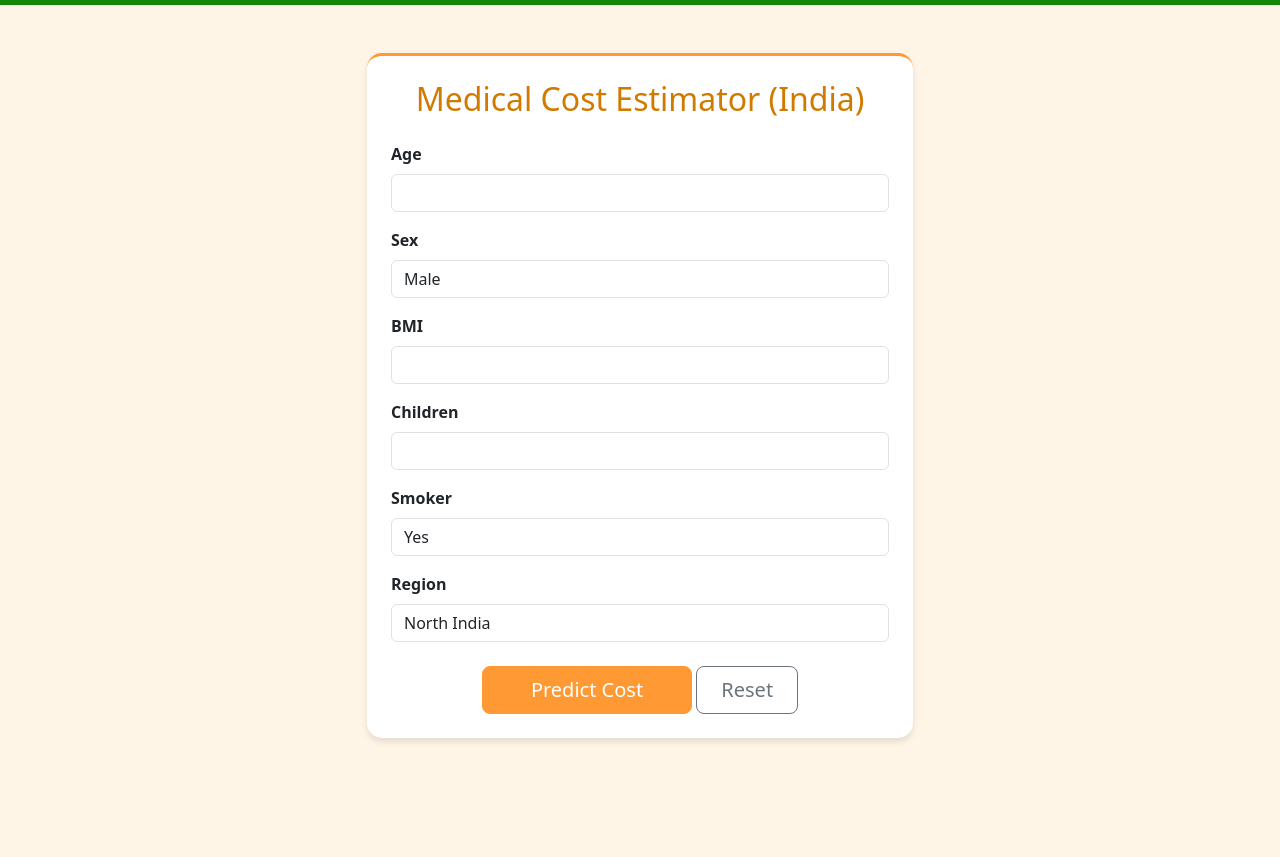
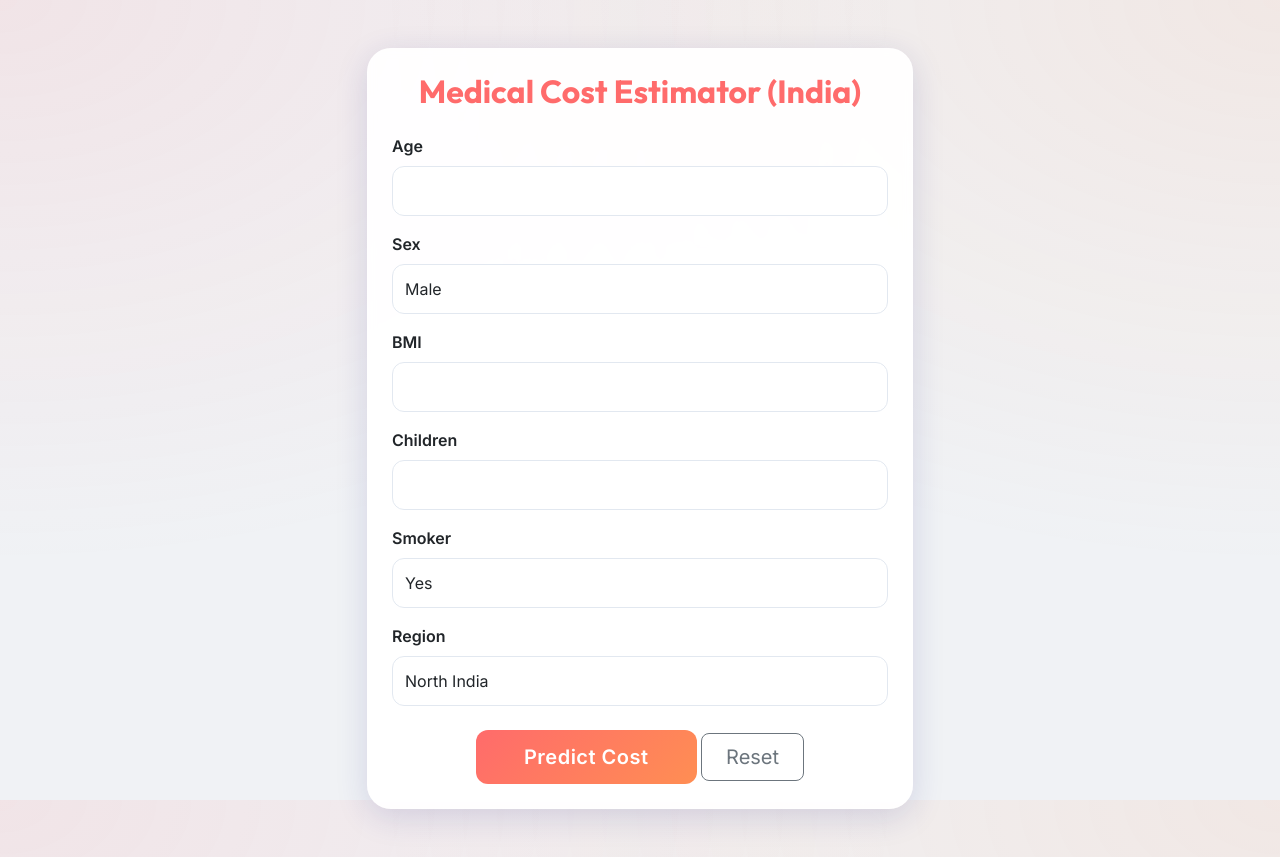
Before and after one commit to JanSaida7/insurance-cost-predictor, a Django app: page / in a window 1280 px wide. Before the commit the page ends 742 px from the top, so only its background shows below. Run offline with Django 5.2, Linux system fonts and the light colour scheme.

Commit message:
feat(ui): Implement Phase 1 - Modern Typography, Glassmorphism & New Palette

```diff
--- a/predictor/templates/predictor/base.html
+++ b/predictor/templates/predictor/base.html
@@ -4,102 +4,149 @@
 <head>
     <meta charset="UTF-8">
     <meta name="viewport" content="width=device-width, initial-scale=1.0">
-    <title>Medical Cost Prediction</title>
+    <title>HealthSure | AI Cost Estimator</title>
+    <!-- Google Fonts: Outfit (Headings) & Inter (Body) -->
+    <link rel="preconnect" href="https://fonts.googleapis.com">
+    <link rel="preconnect" href="https://fonts.gstatic.com" crossorigin>
+    <link
+        href="https://fonts.googleapis.com/css2?family=Inter:wght@300;400;500;600&family=Outfit:wght@400;500;600;700&display=swap"
+        rel="stylesheet">
+
     <!-- Bootstrap CSS -->
     <link href="https://cdn.jsdelivr.net/npm/bootstrap@5.3.0/dist/css/bootstrap.min.css" rel="stylesheet">
+
     <style>
         :root {
-            --bs-primary: #FF9933;
-            /* Indian Saffron */
-            --bs-primary-rgb: 255, 153, 51;
+            /* Brand Colors */
+            --primary-gradient: linear-gradient(135deg, #FF6B6B 0%, #FF8E53 100%);
+            /* Warm Coral Gradient */
+            --bs-primary: #FF6B6B;
+            --bs-primary-rgb: 255, 107, 107;
+            --text-dark: #1e293b;
+            --text-muted: #64748b;
+
+            /* Glassmorphism */
+            --glass-bg: rgba(255, 255, 255, 0.95);
+            --glass-border: 1px solid rgba(255, 255, 255, 0.2);
+            --glass-shadow: 0 8px 32px 0 rgba(31, 38, 135, 0.15);
         }
 
         body {
-            background-color: #fff5e6;
-            /* Light warm background */
-            border-top: 5px solid #138808;
-            /* India Green top border */
+            font-family: 'Inter', sans-serif;
+            background: #f0f2f5;
+            background-image:
+                radial-gradient(at 0% 0%, rgba(255, 107, 107, 0.1) 0px, transparent 50%),
+                radial-gradient(at 100% 0%, rgba(255, 142, 83, 0.1) 0px, transparent 50%);
+            background-attachment: fixed;
+            min-height: 100vh;
+            color: var(--text-dark);
         }
 
-        .card {
-            border: none;
-            border-radius: 15px;
-            box-shadow: 0 4px 6px rgba(0, 0, 0, 0.1);
-            border-top: 3px solid #FF9933;
-            /* Saffron card top */
+        h1,
+        h2,
+        h3,
+        h4,
+        h5,
+        h6,
+        .display-6 {
+            font-family: 'Outfit', sans-serif;
+            font-weight: 700;
+            color: var(--text-dark);
         }
 
+        /* Glassmorphism Card */
+        .card {
+            border: var(--glass-border);
+            border-radius: 24px;
+            background: var(--glass-bg);
+            box-shadow: var(--glass-shadow);
+            backdrop-filter: blur(4px);
+            -webkit-backdrop-filter: blur(4px);
+            border-top: none;
+            /* Reset old border */
+        }
+
+        /* Buttons */
         .btn-primary {
-            background-color: #FF9933;
-            border-color: #FF9933;
+            background: var(--primary-gradient);
+            border: none;
+            border-radius: 12px;
+            padding: 12px 24px;
+            font-weight: 600;
+            letter-spacing: 0.5px;
+            transition: transform 0.2s, box-shadow 0.2s;
         }
 
         .btn-primary:hover {
-            background-color: #d17a00;
-            border-color: #d17a00;
+            transform: translateY(-2px);
+            box-shadow: 0 10px 20px -10px rgba(255, 107, 107, 0.5);
+            background: var(--primary-gradient);
+            /* Keep gradient on hover */
         }
 
         .text-primary {
-            color: #d17a00 !important;
-            /* Slightly darker for text readability */
+            color: #FF6B6B !important;
         }
 
-        /* Plan Tiers */
+        /* Plan Tiers Override */
         .border-silver {
-            border-color: #C0C0C0 !important;
+            border-color: #e2e8f0 !important;
         }
 
         .bg-silver {
-            background: linear-gradient(135deg, #E0E0E0 0%, #C0C0C0 100%) !important;
-            color: #333 !important;
+            background: linear-gradient(135deg, #f8fafc 0%, #e2e8f0 100%) !important;
+            color: #334155 !important;
         }
 
         .btn-outline-silver {
-            color: #666;
-            border-color: #C0C0C0;
-        }
-
-        .btn-outline-silver:hover {
-            background-color: #C0C0C0;
-            color: #fff;
+            color: #64748b;
+            border-color: #cbd5e1;
+            border-radius: 10px;
         }
 
         .border-gold {
-            border-color: #FFD700 !important;
+            border-color: #fcd34d !important;
         }
 
         .bg-gold {
-            background: linear-gradient(135deg, #FFD700 0%, #FDB931 100%) !important;
-            color: #333 !important;
+            background: linear-gradient(135deg, #fffbeb 0%, #fcd34d 100%) !important;
+            color: #78350f !important;
         }
 
         .btn-outline-gold {
-            color: #996515;
-            border-color: #FFD700;
-        }
-
-        .btn-outline-gold:hover {
-            background-color: #FFD700;
-            color: #fff;
+            color: #b45309;
+            border-color: #fcd34d;
+            border-radius: 10px;
         }
 
         .border-platinum {
-            border-color: #E5E4E2 !important;
+            border-color: #0f172a !important;
         }
 
         .bg-platinum {
-            background: linear-gradient(135deg, #E5E4E2 0%, #5d5d5d 100%) !important;
+            background: linear-gradient(135deg, #f8fafc 0%, #0f172a 100%) !important;
             color: #fff !important;
         }
 
         .btn-outline-platinum {
-            color: #5d5d5d;
-            border-color: #5d5d5d;
+            color: #334155;
+            border-color: #334155;
+            border-radius: 10px;
         }
 
-        .btn-outline-platinum:hover {
-            background-color: #5d5d5d;
-            color: #fff;
+        /* Inputs */
+        .form-control,
+        .form-select {
+            border-radius: 12px;
+            padding: 12px;
+            border: 1px solid #e2e8f0;
+            background-color: #ffffff;
+        }
+
+        .form-control:focus,
+        .form-select:focus {
+            box-shadow: 0 0 0 3px rgba(255, 107, 107, 0.15);
+            border-color: #FF6B6B;
         }
     </style>
 </head>
```
